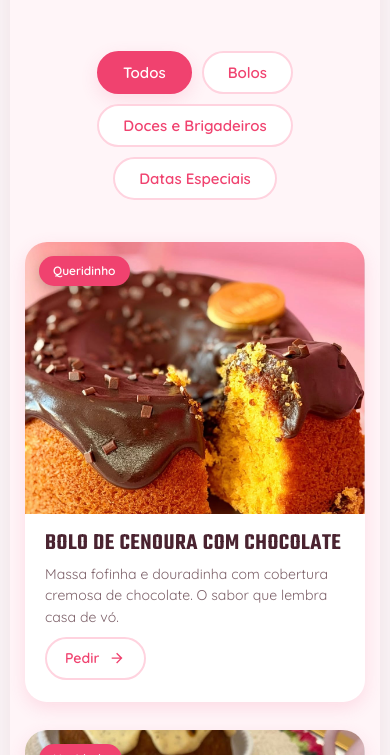
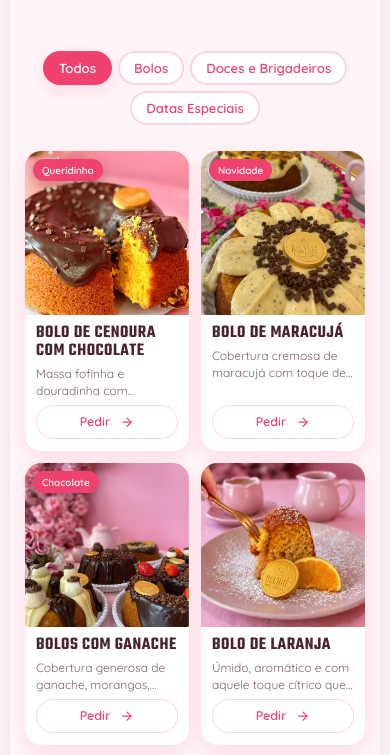
Before and after one commit to aldemir11junior-lgtm/Delicie, a plain HTML site: page index.html in a window 390 px wide. Shown: the part 3918-4673 px from the top of the page. Drawn offline with Linux system fonts and the light colour scheme; animation ran at ten frames a second.

Commit message:
Celular: cardápio em 2 colunas com cards compactos
Co-Authored-By: Claude Opus 5.5 <noreply@anthropic.com>

```diff
--- a/css/style.css
+++ b/css/style.css
@@ -677,3 +677,29 @@ html,body{overflow-x:clip;max-width:100%}
   .hero::before{background:linear-gradient(90deg,#fff3f7 0%,#fff3f7 40%,rgba(255,243,247,.75) 55%,rgba(255,243,247,0) 75%)}
   .hero h1{font-size:clamp(2.2rem,9vw,3rem)}
 }
+
+/* ============================================================
+   CELULAR: cardápio em 2 colunas, cards compactos
+   ============================================================ */
+@media (max-width:759px){
+  .products{grid-template-columns:repeat(2,1fr);gap:12px}
+  .card{border-radius:16px}
+  .card:hover{transform:none}
+  .card-img{aspect-ratio:1/1}
+  .tag{top:8px;left:8px;font-size:.62rem;padding:3px 9px}
+  .card-body{padding:10px 11px 12px;gap:5px}
+  .card-body h3{font-size:1.12rem;line-height:1}
+  .card-body p{font-size:.75rem;line-height:1.4;display:-webkit-box;-webkit-line-clamp:2;-webkit-box-orient:vertical;overflow:hidden;flex:1}
+  .card-body .btn-outline{width:100%;padding:6px 10px;font-size:.78rem;margin-top:4px;border-width:1.5px}
+  .card-cta{padding:16px 13px;gap:8px}
+  .card-cta .cta-ico{width:38px;height:38px;border-radius:12px;font-size:1.15rem}
+  .card-cta h3{font-size:1.4rem}
+  .card-cta p{font-size:.74rem;line-height:1.4}
+  .card-cta .btn-white{padding:7px 12px;font-size:.76rem;width:100%}
+  .tabs{gap:6px;margin-bottom:26px}
+  .tab{padding:7px 14px;font-size:.82rem}
+}
+@media (max-width:759px){
+  .card-body p{flex:none;max-height:2.8em}
+  .card-body .btn-outline{margin-top:auto}
+}
```
